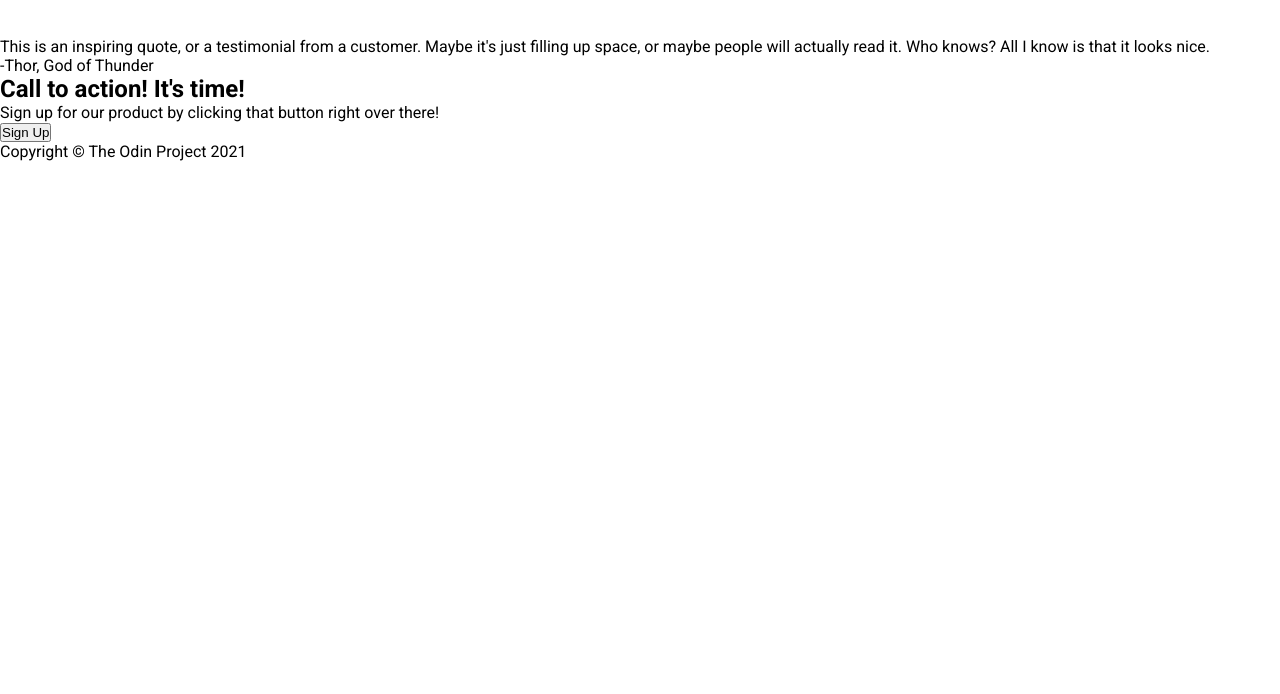
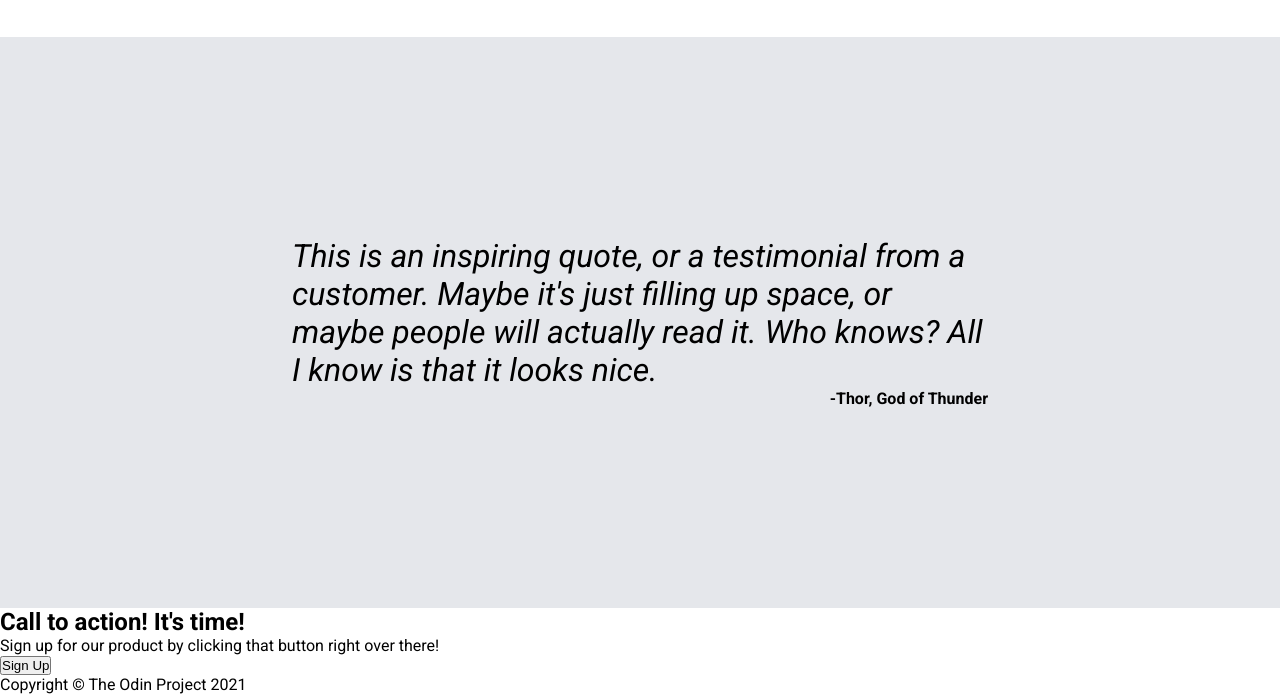
Before and after one commit to chajoy/odin-landing-page, a plain HTML site: page index.html in a window 1280 px wide. Shown: the part 879-1573 px from the top of the page. Before the commit the page ends 1040 px from the top, so only its background shows below. Drawn offline with Linux system fonts and the light colour scheme.

Commit message:
Add styling to section-middle-bottom

```diff
--- a/index.html
+++ b/index.html
@@ -52,10 +52,12 @@
         </div>
     </section>
     <section class="section-middle-bottom">
-        <blockquote>
-            This is an inspiring quote, or a testimonial from a customer. Maybe it's just filling up space, or maybe people will actually read it. Who knows? All I know is that it looks nice.
-        </blockquote>
-        <p>-Thor, God of Thunder</p>
+        <div class="quote">
+            <blockquote>
+                This is an inspiring quote, or a testimonial from a customer. Maybe it's just filling up space, or maybe people will actually read it. Who knows? All I know is that it looks nice.
+            </blockquote>
+            <p>-Thor, God of Thunder</p>
+        </div>
     </section>
     <section class="section-bottom">
         <div class="banner">
--- a/style.css
+++ b/style.css
@@ -1,6 +1,8 @@
 :root{
     --bright-blue: #3882F6;
     --bright-blue-highlight: #5694f6;
+    --grey: #E5E7Eb;
+    --dark-grey: #B8B8B8;
 }
 
 * {
@@ -84,7 +86,7 @@ header li:not(.logo):hover {
     display: flex;
     align-items: center;
     justify-content: center;
-    background-color: grey;
+    background-color: var(--dark-grey);
     padding-bottom: 12%;
     padding-top: 12%
 }
@@ -126,3 +128,26 @@ header li:not(.logo):hover {
     outline-offset: -3px;
     border-radius: 5px;
 }
+
+.section-middle-bottom {
+    background-color: var(--grey);
+
+}
+
+.quote {
+    width: 70vw;
+    margin: auto;
+    padding: 200px 100px;
+    display: flex;
+    flex-direction: column;
+}
+
+.quote blockquote {
+    font-style: italic;
+    font-size: 2rem;
+}
+
+.quote p {
+    font-weight: bold;
+    align-self: flex-end;
+}
```
